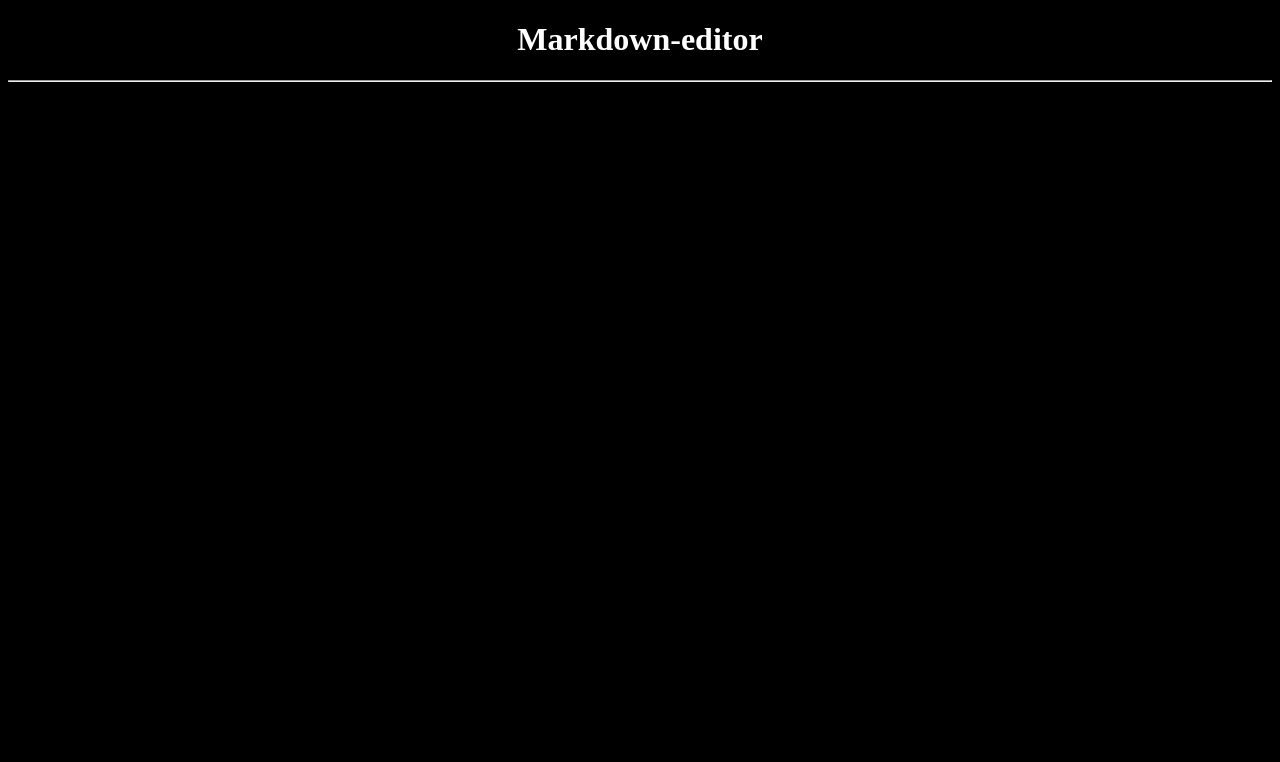
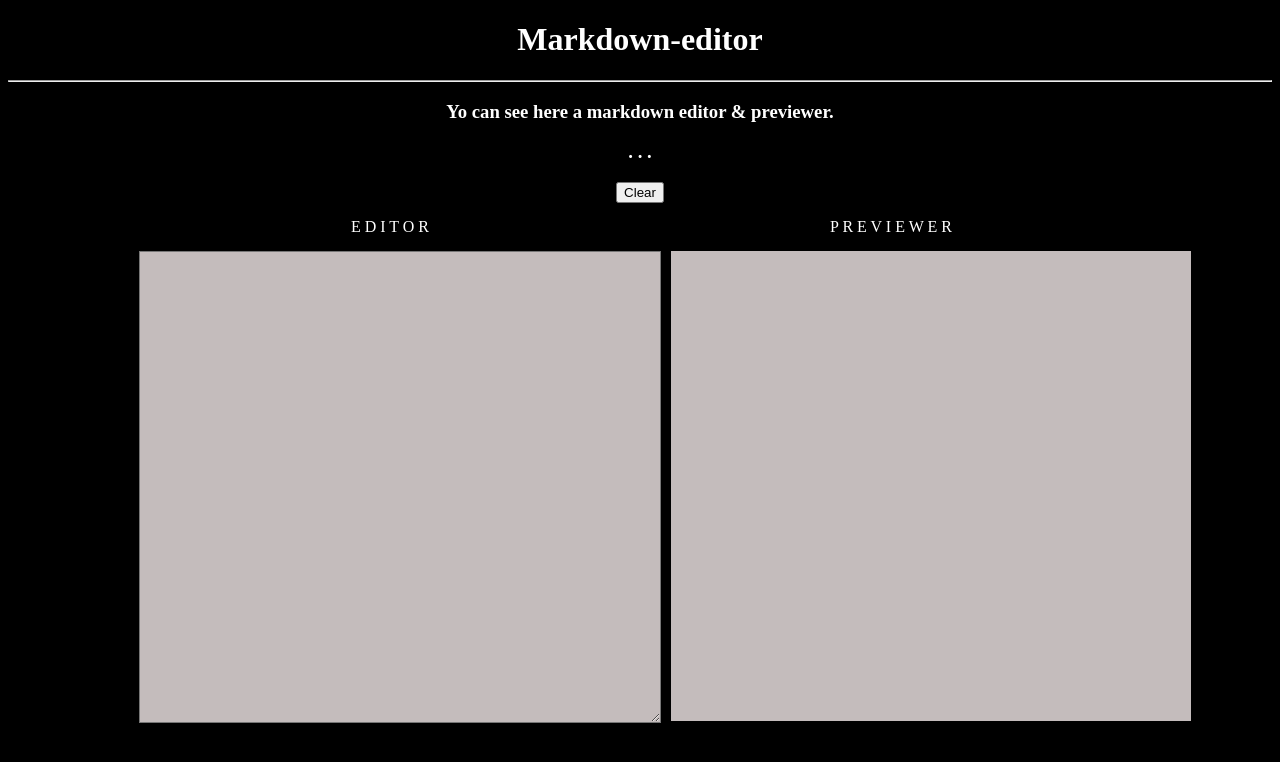
Before and after one commit to grbeno/markdown-editor, a React (Create React App) app: page / in a window 1280 px wide. Shown: the top 762 px of the page. Built offline with nearby package versions, Linux system fonts and the light colour scheme.

Commit message:
markdown-previewer-1

```diff
--- a/package.json
+++ b/package.json
@@ -8,6 +8,7 @@
     "@testing-library/user-event": "^13.5.0",
     "react": "^18.2.0",
     "react-dom": "^18.2.0",
+    "react-markdown": "^8.0.7",
     "react-scripts": "5.0.1",
     "web-vitals": "^2.1.4"
   },
--- a/src/App.css
+++ b/src/App.css
@@ -1,7 +1,45 @@
+
 body {
   background-color: black;
 }
+
 .App {
   color: white;
   text-align: center;
 }
+
+.container {
+  display: flex;
+  justify-content: center;
+}
+
+.page {
+  display: block;
+}
+
+.title {
+  display: block;
+  padding: 1%;
+  margin: 2%;
+}
+
+textarea {
+  display: block;
+  padding: 2%;
+  font-size: 18px;
+  background-color: rgb(196, 188, 188);
+  width: 500px;
+  height: 450px;
+  text-align: left;
+}
+
+#preview {
+  display: block;
+  padding: 2%;
+  margin-left: 6%;
+  background-color: rgb(196, 188, 188);
+  color: black;
+  width: 500px;
+  height: 450px;
+  text-align: left;
+}
--- a/src/App.js
+++ b/src/App.js
@@ -1,11 +1,49 @@
 import './App.css';
+import React, {useState, useEffect} from 'react';
+import ReactMarkdown from "react-markdown";
+
 
 function App() {
+
+  const [text, setText] = useState('');
+
+  useEffect(() => {
+    // Load the text from localStorage
+    const storedText = localStorage.getItem('text');
+    if (storedText) {
+      setText(storedText);
+    }
+  }, []);
+
+  const handleChange = (e) => {
+    setText(e.target.value);
+    localStorage.setItem('text', e.target.value);
+  }
+
+  const clearButton = (e) => {
+    localStorage.clear('text');
+    window.location.reload();
+  }
+
   return (
     <div className="App">
-     <h1>Markdown-editor</h1>
-     <hr />
-
+      <h1>Markdown-editor</h1>
+      <hr />
+      <h3>Yo can see here a markdown editor & previewer.</h3>
+      <h3>. . .</h3>
+      <button onClick={clearButton}>Clear</button>
+      <div class="container">
+        <div class="page">
+          <div class="title">E D I T O R</div>
+          <textarea type="text" value={text} onChange={handleChange}></textarea>
+        </div>
+        <div class="page">
+          <div class="title">P R E V I E W E R</div>
+            <div id="preview">
+              <ReactMarkdown>{text}</ReactMarkdown>
+            </div>
+        </div>
+      </div>
     </div>
   );
 }
```
Also changed, not shown: 1 other file (tests, documents, lock files or other folders).
